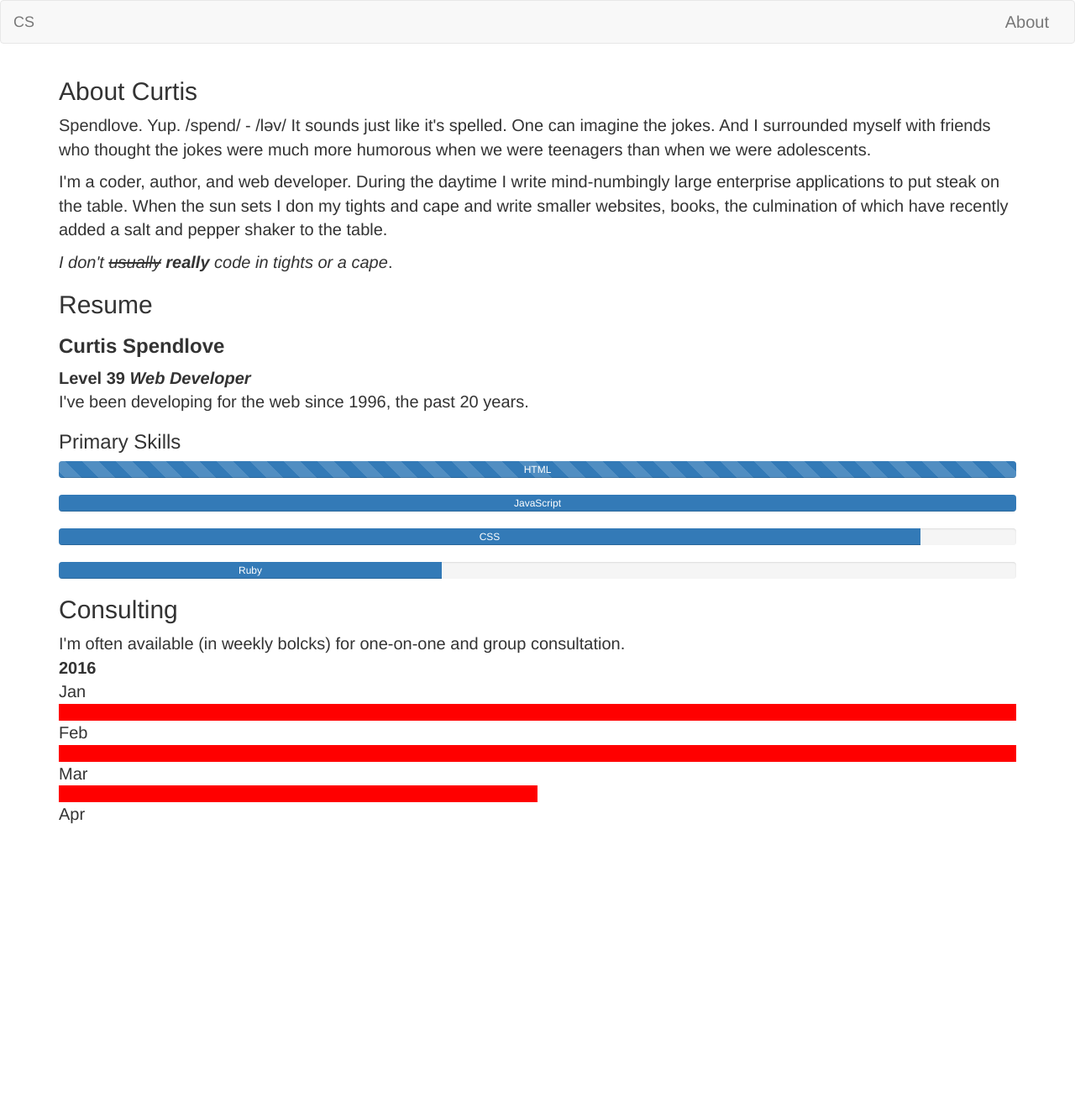
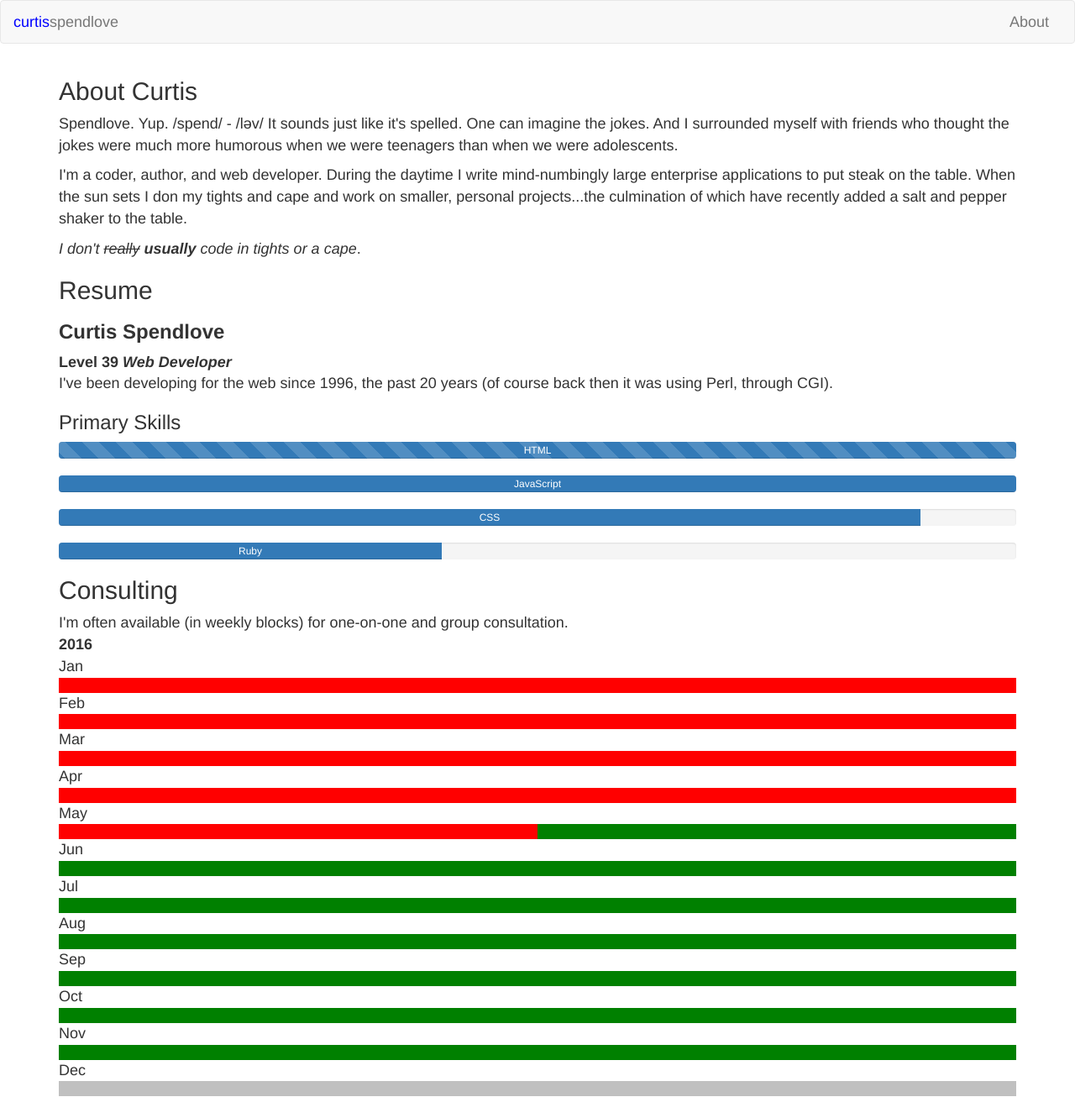
Before and after one commit to curtisspendlove/curtisspendlove-com, a Jekyll site: the page built from about/index.html, in a window 1280 px wide. Shown: the whole page at 84% size. Built offline with Jekyll 4.4.1, drawn with Linux system fonts in a browser that asks for light colours; nearby versions of some CDN libraries; some web fonts are replaced; before the commit the page ends 1004 px from its top, so only the background shows below that.

Commit message:
reduce font size and add clarify availability

```diff
--- a/_includes/header.html
+++ b/_includes/header.html
@@ -9,7 +9,7 @@
           <span class="icon-bar"></span>
           <span class="icon-bar"></span>
         </button>
-        <a class="navbar-brand" href="/">CS</a>
+        <a class="navbar-brand" href="/"><span style="color: blue">curtis</span><span style="color: charcoal">spendlove</span></a>
       </div>
 
       <!-- Collect the nav links, forms, and other content for toggling -->
--- a/about/index.html
+++ b/about/index.html
@@ -5,15 +5,15 @@ layout: default
 <section>
     <h2>About Curtis</h2>
     <p>Spendlove. Yup. /spend/ - /ləv/ It sounds just like it's spelled. One can imagine the jokes. And I surrounded myself with friends who thought the jokes were much more humorous when we were teenagers than when we were adolescents.</p>
-    <p>I'm a coder, author, and web developer. During the daytime I write mind-numbingly large enterprise applications to put steak on the table. When the sun sets I don my tights and cape and write smaller websites, books, the culmination of which have recently added a salt and pepper shaker to the table.</p>
-    <p><em>I don't <span style="text-decoration: line-through">usually</span> <strong>really</strong> code in tights or a cape</em>.</p>
+    <p>I'm a coder, author, and web developer. During the daytime I write mind-numbingly large enterprise applications to put steak on the table. When the sun sets I don my tights and cape and work on smaller, personal projects...the culmination of which have recently added a salt and pepper shaker to the table.</p>
+    <p><em>I don't <span style="text-decoration: line-through">really</span> <strong>usually</strong> code in tights or a cape</em>.</p>
 </section>
 
 <section>
     <h2>Resume</h2>
     <h3><strong>Curtis Spendlove</strong></h3>
     <div><strong>Level 39 <em>Web Developer</em></strong></div>
-    <div><span>I've been developing for the web since 1996, the past 20 years.</span></div>
+    <div><span>I've been developing for the web since 1996, the past 20 years (of course back then it was using Perl, through CGI).</span></div>
     <h3>Primary Skills</h3>
     <div class="progress">
       <div class="progress-bar progress-bar-striped active" role="progressbar" aria-valuenow="100" aria-valuemin="0" aria-valuemax="100" style="width: 100%;">
@@ -39,7 +39,7 @@ layout: default
 
 <section>
     <h2>Consulting</h2>
-    <div><span>I'm often available (in weekly bolcks) for one-on-one and group consultation.</span></div>
+    <div><span>I'm often available (in weekly blocks) for one-on-one and group consultation.</span></div>
     <div><strong>2016</strong></div>
     <div>Jan</div>
     <div style="width: 25%; height: 1em; background-color: red; float: left;"></div>
@@ -54,14 +54,60 @@ layout: default
     <div>Mar</div>
     <div style="width: 25%; height: 1em; background-color: red; float: left;"></div>
     <div style="width: 25%; height: 1em; background-color: red; float: left;"></div>
-    <div style="width: 25%; height: 1em; background-color: transparent; float: left;"></div>
-    <div style="width: 25%; height: 1em; background-color: transparent; float: left;"></div>
+    <div style="width: 25%; height: 1em; background-color: red; float: left;"></div>
+    <div style="width: 25%; height: 1em; background-color: red; float: left;"></div>
     <div>Apr</div>
-    <div style="width: 25%; height: 1em; background-color: transparent; float: left;"></div>
-    <div style="width: 25%; height: 1em; background-color: transparent; float: left;"></div>
-    <div style="width: 25%; height: 1em; background-color: transparent; float: left;"></div>
-    <div style="width: 25%; height: 1em; background-color: transparent; float: left;"></div>
+    <div style="width: 25%; height: 1em; background-color: red; float: left;"></div>
+    <div style="width: 25%; height: 1em; background-color: red; float: left;"></div>
+    <div style="width: 25%; height: 1em; background-color: red; float: left;"></div>
+    <div style="width: 25%; height: 1em; background-color: red; float: left;"></div>
+    <div>May</div>
+    <div style="width: 25%; height: 1em; background-color: red; float: left;"></div>
+    <div style="width: 25%; height: 1em; background-color: red; float: left;"></div>
+    <div style="width: 25%; height: 1em; background-color: green; float: left;"></div>
+    <div style="width: 25%; height: 1em; background-color: green; float: left;"></div>
+    <div>Jun</div>
+    <div style="width: 25%; height: 1em; background-color: green; float: left;"></div>
+    <div style="width: 25%; height: 1em; background-color: green; float: left;"></div>
+    <div style="width: 25%; height: 1em; background-color: green; float: left;"></div>
+    <div style="width: 25%; height: 1em; background-color: green; float: left;"></div>
+    <div>Jul</div>
+    <div style="width: 25%; height: 1em; background-color: green; float: left;"></div>
+    <div style="width: 25%; height: 1em; background-color: green; float: left;"></div>
+    <div style="width: 25%; height: 1em; background-color: green; float: left;"></div>
+    <div style="width: 25%; height: 1em; background-color: green; float: left;"></div>
+    <div>Aug</div>
+    <div style="width: 25%; height: 1em; background-color: green; float: left;"></div>
+    <div style="width: 25%; height: 1em; background-color: green; float: left;"></div>
+    <div style="width: 25%; height: 1em; background-color: green; float: left;"></div>
+    <div style="width: 25%; height: 1em; background-color: green; float: left;"></div>
+    <div>Sep</div>
+    <div style="width: 25%; height: 1em; background-color: green; float: left;"></div>
+    <div style="width: 25%; height: 1em; background-color: green; float: left;"></div>
+    <div style="width: 25%; height: 1em; background-color: green; float: left;"></div>
+    <div style="width: 25%; height: 1em; background-color: green; float: left;"></div>
+    <div>Oct</div>
+    <div style="width: 25%; height: 1em; background-color: green; float: left;"></div>
+    <div style="width: 25%; height: 1em; background-color: green; float: left;"></div>
+    <div style="width: 25%; height: 1em; background-color: green; float: left;"></div>
+    <div style="width: 25%; height: 1em; background-color: green; float: left;"></div>
+    <div>Nov</div>
+    <div style="width: 25%; height: 1em; background-color: green; float: left;"></div>
+    <div style="width: 25%; height: 1em; background-color: green; float: left;"></div>
+    <div style="width: 25%; height: 1em; background-color: green; float: left;"></div>
+    <div style="width: 25%; height: 1em; background-color: green; float: left;"></div>
+    <div>Dec</div>
+    <div style="width: 25%; height: 1em; background-color: silver; float: left;"></div>
+    <div style="width: 25%; height: 1em; background-color: silver; float: left;"></div>
+    <div style="width: 25%; height: 1em; background-color: silver; float: left;"></div>
+    <div style="width: 25%; height: 1em; background-color: silver; float: left;"></div>
 </section>
+
+
+<section>
+  &nbsp;
+</section>
+
 
 <!--
 <section>
--- a/css/main.scss
+++ b/css/main.scss
@@ -5,7 +5,7 @@
 @import url(https://fonts.googleapis.com/css?family=Source+Code+Pro:400,700|Source+Sans+Pro:400,700|Source+Serif+Pro:400,700);
 
 body {
-  font-size: 2.0em;
+  font-size: 1.8em;
 }
 
 img {
```
Also changed, not shown: 16 other files.
